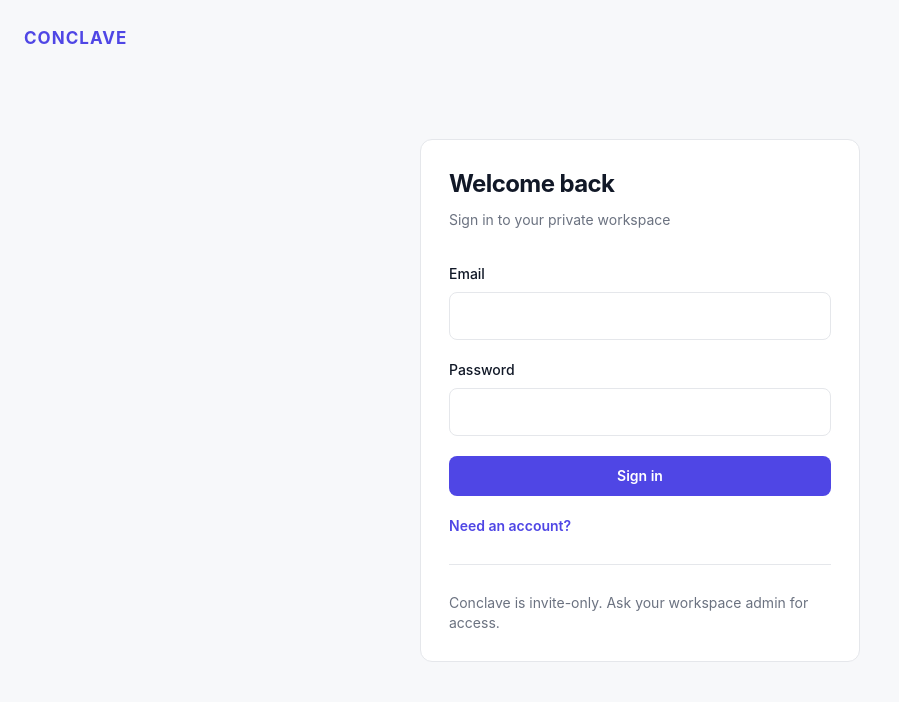
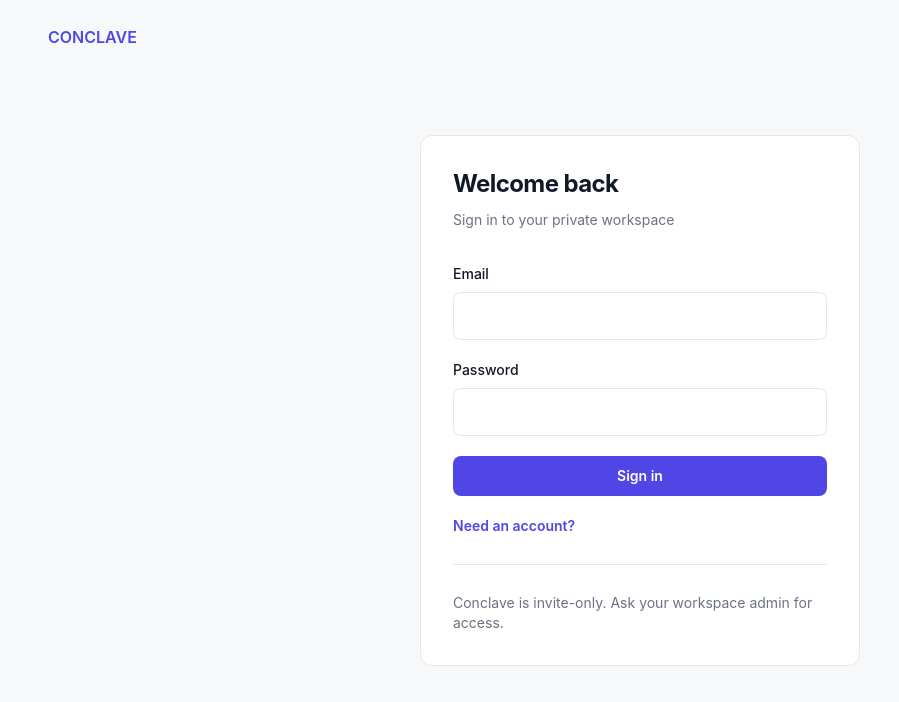
Before and after one commit to Aboyeji-Isaac/Conclave, a React (Vite) app in the folder client/: page /login in a window 1280 px wide. Shown: the top 702 px of the page, without its empty margins (0-899 px from the left). Built offline with nearby package versions, Linux system fonts and the light colour scheme; no server answers; the HTML template or start-up script is replaced by a standard one.

Commit message:
fix(auth): align AuthLayout with design, remove dead sm: classes

```diff
--- a/client/src/components/layout/AuthLayout.jsx
+++ b/client/src/components/layout/AuthLayout.jsx
@@ -1,5 +1,5 @@
 import { Link } from 'react-router-dom';
 
 export default function AuthLayout({ title, description, alternateText, alternateLink, alternateLabel, children }) {
-  return <main className="relative grid min-h-screen place-items-center bg-canvas px-5 py-24"><Link to="/" className="absolute left-6 top-7 text-[17px] font-bold tracking-[0.06em] text-brand sm:left-12 sm:top-10">CONCLAVE</Link><section className="w-full max-w-[440px] rounded-xl border border-line bg-white p-7 sm:p-8"><h1 className="text-2xl font-bold tracking-[-0.025em] text-ink">{title}</h1><p className="mt-2 text-sm leading-6 text-muted">{description}</p><div className="mt-8">{children}</div>{alternateText && <div className="mt-7 border-t border-line pt-7 text-sm text-muted"><span>{alternateText}</span>{alternateLink && <>{' '}<Link className="font-semibold text-brand hover:underline" to={alternateLink}>{alternateLabel}</Link></>}</div>}</section></main>;
+  return <main className="relative grid min-h-screen place-items-center bg-canvas px-5 py-24"><Link to="/" className="absolute left-6 top-7 text-h2 text-brand md:left-12">CONCLAVE</Link><section className="w-full max-w-[440px] rounded-xl border border-line bg-surface p-8"><h1 className="text-2xl font-bold tracking-[-0.025em] text-ink">{title}</h1><p className="mt-2 text-sm leading-6 text-muted">{description}</p><div className="mt-8">{children}</div>{alternateText && <div className="mt-7 border-t border-line pt-7 text-sm text-muted"><span>{alternateText}</span>{alternateLink && <>{' '}<Link className="font-semibold text-brand hover:underline" to={alternateLink}>{alternateLabel}</Link></>}</div>}</section></main>;
 }
```
